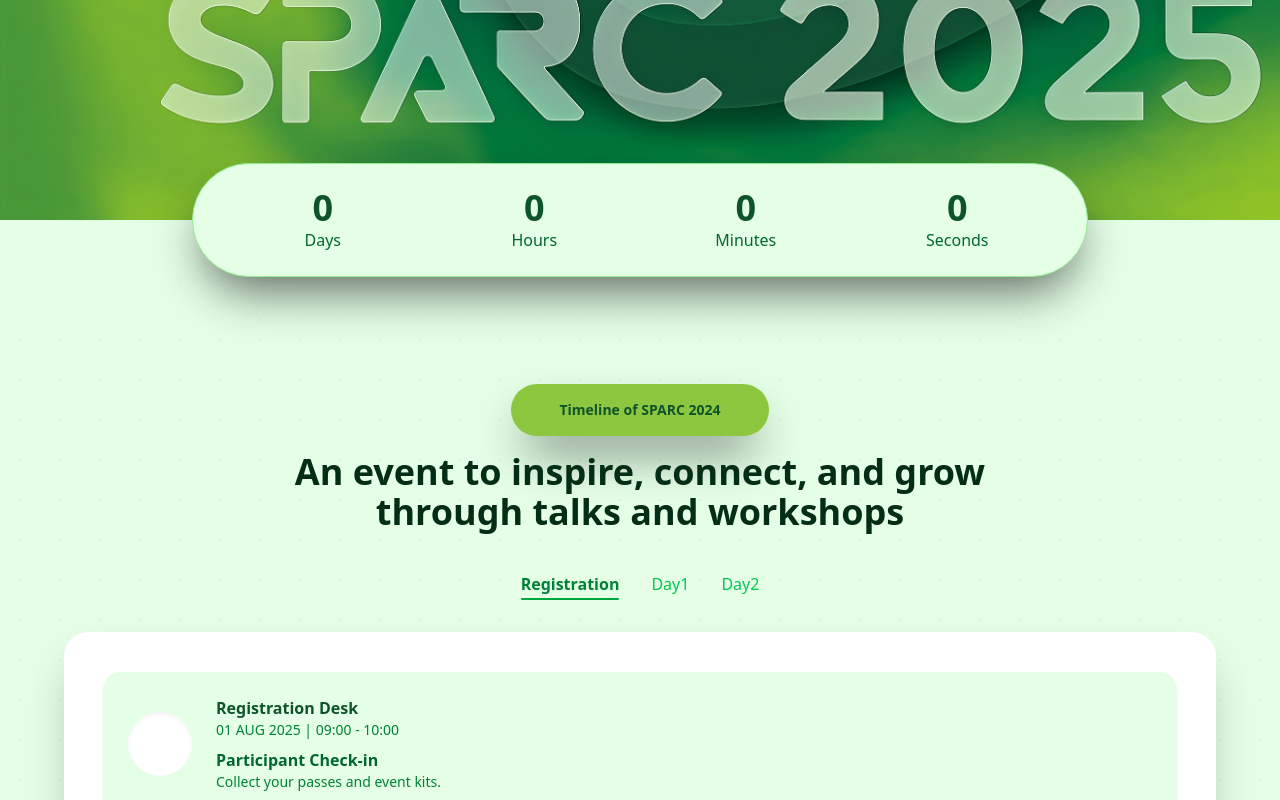
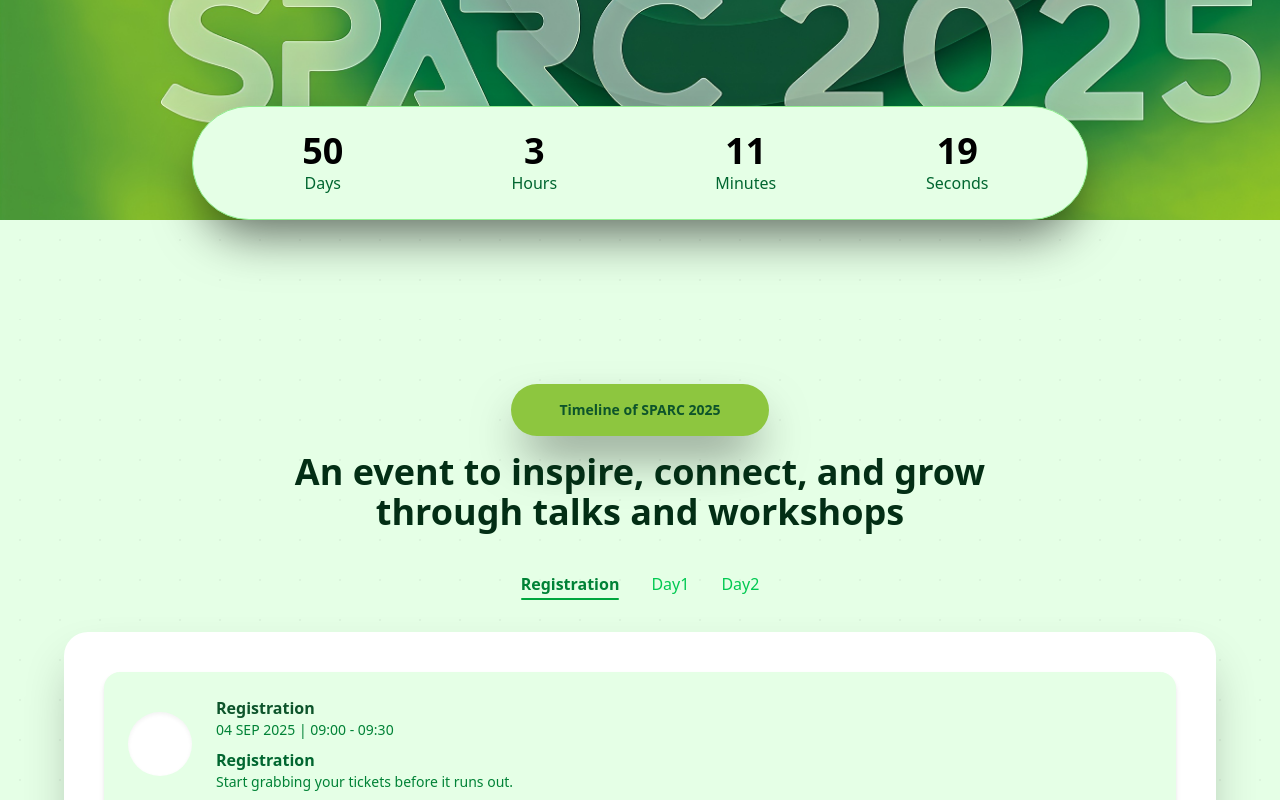
Before and after one commit to Jeslin-git/sparc25, a React (Vite) app: page / in a window 1280 px wide. Shown: the part 580-1380 px from the top of the page. Built offline with nearby package versions, Linux system fonts and the light colour scheme; a web font is replaced by a local one.

Commit message:
countdown fixed

```diff
--- a/package.json
+++ b/package.json
@@ -12,6 +12,7 @@
   "dependencies": {
     "@tailwindcss/vite": "^4.1.12",
     "framer-motion": "^12.23.12",
+    "lucide-react": "^0.542.0",
     "react": "^19.1.1",
     "react-dom": "^19.1.1",
     "react-simple-typewriter": "^5.0.1"
--- a/src/components/Registration.tsx
+++ b/src/components/Registration.tsx
@@ -7,9 +7,7 @@
     { id: 3, name: "NON-MACE Members", price: 499, image: "ticket.png" },
   ];
 
-  const handleBuyTicket = (ticketId) => {
-    console.log(`Purchasing ticket with ID: ${ticketId}`);
-  };
+  const formLink = "https://forms.gle/kHcHv2oe61TNYWCi7";
 
   return (
     <section
@@ -29,7 +27,6 @@
         >
           Registration
         </div>
-
 
         {/* Content */}
         <div className="max-w-3xl mx-auto text-center">
@@ -75,12 +72,14 @@
               </div>
 
               {/* Button */}
-              <button
-                onClick={() => handleBuyTicket(ticket.id)}
-                className="w-full max-w-[200px] mx-auto block bg-gradient-to-r from-[#2E7D32] to-[#8BC34A] text-white px-6 py-3 rounded-full font-semibold shadow-md hover:shadow-xl hover:-translate-y-1 transition-all duration-300"
+              <a
+                href={formLink}
+                target="_blank"
+                rel="noopener noreferrer"
+                className="w-full max-w-[200px] mx-auto block bg-gradient-to-r from-[#2E7D32] to-[#8BC34A] text-white px-6 py-3 rounded-full font-semibold shadow-md hover:shadow-xl hover:-translate-y-1 transition-all duration-300 text-center"
               >
                 Buy Tickets
-              </button>
+              </a>
             </div>
           ))}
         </div>
--- a/src/components/herosection.tsx
+++ b/src/components/herosection.tsx
@@ -3,9 +3,11 @@
 import { motion, useScroll, useTransform } from "framer-motion";
 import { Typewriter } from "react-simple-typewriter";
 
+/* ---------------- Countdown Component ---------------- */
 const Countdown: React.FC = () => {
+  const targetDate = new Date("2025-10-18T09:00:00").getTime();
+
   const calculateTimeLeft = () => {
-    const targetDate = new Date("2025-08-01").getTime();
     const now = new Date().getTime();
     const difference = targetDate - now;
 
@@ -22,6 +24,7 @@
   };
 
   const [timeLeft, setTimeLeft] = useState(calculateTimeLeft());
+
   useEffect(() => {
     const timer = setInterval(() => {
       setTimeLeft(calculateTimeLeft());
@@ -35,7 +38,7 @@
                  rounded-full shadow-2xl shadow-black/60 mx-auto border"
       style={{
         backgroundColor: "#E5FFE6",
-        borderColor: "#90EE90", // subtle light green border
+        borderColor: "#90EE90",
       }}
     >
       {["Days", "Hours", "Minutes", "Seconds"].map((label, idx) => (
@@ -43,7 +46,7 @@
           key={label}
           className="text-center flex-1 min-w-[70px] sm:min-w-[100px]"
         >
-          <p className="text-2xl sm:text-3xl md:text-4xl font-bold text-green-900">
+          <p className="text-2xl sm:text-3xl md:text-4xl font-bold text-black">
             {Object.values(timeLeft)[idx]}
           </p>
           <span className="text-sm sm:text-base text-green-800">{label}</span>
@@ -53,6 +56,7 @@
   );
 };
 
+/* ---------------- Hero Section ---------------- */
 export default function HeroSection() {
   const { scrollY } = useScroll();
   const y = useTransform(scrollY, [0, 300], [0, 50]);
@@ -109,13 +113,13 @@
           </motion.button>
         </motion.div>
 
-        {/* Countdown → sits across hero + green */}
-        <div className="absolute bottom-0 left-1/2 -translate-x-1/2 translate-y-1/2 w-full flex justify-center z-20">
+        {/* Countdown */}
+        <div className="absolute bottom-0 left-1/2 -translate-x-1/2 w-full flex justify-center z-20">
           <Countdown />
         </div>
       </section>
 
-      {/* Plain green part for countdown bottom half + shadow */}
+      {/* Green bottom strip */}
       <div
         className="h-[100px] w-full"
         style={{
--- a/src/components/timeline.tsx
+++ b/src/components/timeline.tsx
@@ -7,36 +7,113 @@
   const events = {
     Registration: [
       {
-        name: "Registration Desk",
-        date: "01 AUG 2025",
-        time: "09:00 - 10:00",
-        heading: "Participant Check-in",
-        about: "Collect your passes and event kits.",
+        name: "Registration",
+        date: "04 SEP 2025",
+        time: "09:00 - 09:30",
+        heading: "Registration",
+        about: "Start grabbing your tickets before it runs out.",
       },
     ],
     Day1: [
       {
-        name: "Speaker Name",
-        date: "01 AUG 2025",
-        time: "10:00 - 11:00",
-        heading: "Opening Keynote",
-        about: "Kick-off the conference with inspiring talks.",
+        name: "Team SPARC",
+        date: "04 SEP 2025",
+        time: "09:30 - 10:00",
+        heading: "Ice Breaking Session",
+        about: "Interactive activities to get participants comfortable and engaged.",
       },
       {
-        name: "Workshop Host",
-        date: "01 AUG 2025",
-        time: "11:30 - 13:00",
-        heading: "Innovation Workshop",
-        about: "Hands-on session to brainstorm new ideas.",
+        name: "Organizers",
+        date: "04 SEP 2025",
+        time: "10:00 - 14:00",
+        heading: "IV / Field Trip with Lunch",
+        about: "Explore and learn with an exciting field trip followed by lunch.",
+      },
+      {
+        name: "Team SPARC",
+        date: "04 SEP 2025",
+        time: "14:00 - 14:30",
+        heading: "Break",
+        about: "Refresh yourself before the next session.",
+      },
+      {
+        name: "Facilitators",
+        date: "04 SEP 2025",
+        time: "14:30 - 16:00",
+        heading: "Team Building Session",
+        about: "Activities to develop teamwork and collaboration skills.",
+      },
+      {
+        name: "Organizers",
+        date: "04 SEP 2025",
+        time: "16:30 - 17:00",
+        heading: "Tea Break",
+        about: "Relax and network over tea.",
+      },
+      {
+        name: "SPARC Volunteers",
+        date: "04 SEP 2025",
+        time: "17:00 - 18:00",
+        heading: "Fun Games",
+        about: "Engaging and fun activities for all participants.",
+      },
+      {
+        name: "Participants",
+        date: "04 SEP 2025",
+        time: "18:00 - 19:00",
+        heading: "Culturals",
+        about: "Enjoy performances and cultural programs.",
       },
     ],
     Day2: [
       {
-        name: "Panelists",
-        date: "02 AUG 2025",
-        time: "09:30 - 11:00",
-        heading: "Panel Discussion",
-        about: "Industry experts discuss future trends.",
+        name: "Experts",
+        date: "05 SEP 2025",
+        time: "09:00 - 10:30",
+        heading: "Cracking Interviews & Excelling in Group Discussions",
+        about: "Learn interview skills and GD strategies.",
+      },
+      {
+        name: "Organizers",
+        date: "05 SEP 2025",
+        time: "10:30 - 11:00",
+        heading: "Tea Break",
+        about: "Take a short refreshment break.",
+      },
+      {
+        name: "Finance Speaker",
+        date: "05 SEP 2025",
+        time: "11:00 - 12:30",
+        heading: "Finance 101 - Understanding Money Basics",
+        about: "Gain knowledge about financial fundamentals.",
+      },
+      {
+        name: "Team SPARC",
+        date: "05 SEP 2025",
+        time: "12:30 - 13:30",
+        heading: "Lunch",
+        about: "Lunch break to relax and recharge.",
+      },
+      {
+        name: "Leadership Coach",
+        date: "05 SEP 2025",
+        time: "13:30 - 15:00",
+        heading: "Becoming a Leader: Decision Making & Critical Thinking",
+        about: "Sharpen your leadership and problem-solving abilities.",
+      },
+      {
+        name: "Career Mentor",
+        date: "05 SEP 2025",
+        time: "15:00 - 16:00",
+        heading: "LinkedIn Lectures",
+        about: "Learn to leverage LinkedIn for networking and opportunities.",
+      },
+      {
+        name: "Organizers",
+        date: "05 SEP 2025",
+        time: "16:00 - 17:00",
+        heading: "Closing Ceremony",
+        about: "Wrap-up of SPARC 2025 with acknowledgments and reflections.",
       },
     ],
   };
@@ -57,7 +134,7 @@
           className="inline-block text-green-900 text-sm px-12 py-4 rounded-full font-bold mb-4 shadow-2xl shadow-black/60"
           style={{ backgroundColor: "#8DC63F" }}
         >
-          Timeline of SPARC 2024
+          Timeline of SPARC 2025
         </div>
 
         {/* Heading */}
```
Also changed, not shown: 1 other file (tests, documents, lock files or other folders). Lines whose indentation alone changed are shown as unchanged.
